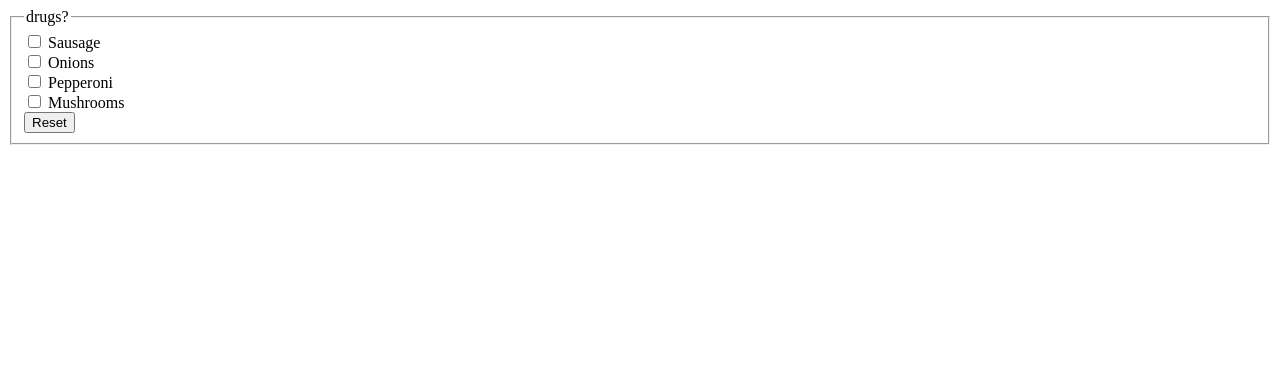
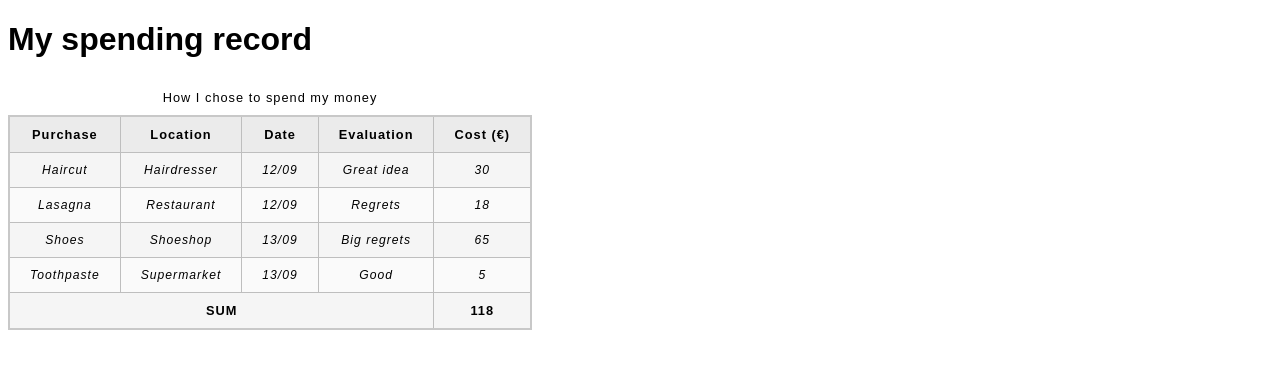
Before and after one commit to pearsettings44/learningwebdev, a plain HTML site: page intermediate_html_css/index.html in a window 1280 px wide. Drawn offline with Linux system fonts and the light colour scheme.

```diff
--- a/intermediate_html_css/index.html
+++ b/intermediate_html_css/index.html
@@ -1,34 +1,107 @@
 <!DOCTYPE html>
-<html lang="en">
+<html>
   <head>
-    <meta charset="UTF-8" />
-    <meta http-equiv="X-UA-Compatible" content="IE=edge" />
-    <meta name="viewport" content="width=device-width, initial-scale=1.0" />
-    <title>Document</title>
-    <script src="./script.js" defer></script>
+    <meta charset="utf-8" />
+    <title>My spending record</title>
+    <style>
+      html {
+        font-family: sans-serif;
+      }
+
+      table {
+        border-collapse: collapse;
+        border: 2px solid rgb(200, 200, 200);
+        letter-spacing: 1px;
+        font-size: 0.8rem;
+      }
+
+      td,
+      th {
+        border: 1px solid rgb(190, 190, 190);
+        padding: 10px 20px;
+      }
+
+      th {
+        background-color: rgb(235, 235, 235);
+      }
+
+      td {
+        text-align: center;
+      }
+
+      tr:nth-child(even) td {
+        background-color: rgb(250, 250, 250);
+      }
+
+      tr:nth-child(odd) td {
+        background-color: rgb(245, 245, 245);
+      }
+
+      caption {
+        padding: 10px;
+      }
+      tbody {
+        font-size: 95%;
+        font-style: italic;
+      }
+
+      tfoot {
+        font-weight: bold;
+      }
+    </style>
   </head>
   <body>
-    <fieldset>
-        <legend>drugs?</legend>
-        <div>
-          <input type="checkbox" id="sausage" name="topping" value="sausage" />
-          <label for="sausage">Sausage</label>
-        </div>
-        <div>
-          <input type="checkbox" id="onions" name="topping" value="onions" />
-          <label for="onions">Onions</label>
-        </div>
-        <div>
-          <input type="checkbox" id="pepperoni" name="topping" value="pepperoni" />
-          <label for="pepperoni">Pepperoni</label>
-        </div>
-        <div>
-          <input type="checkbox" id="mushrooms" name="topping" value="mushrooms" />
-          <label for="mushrooms">Mushrooms</label>
-        </div>
-        <button type="reset">Reset</button>
-    </fieldset>
+    <h1>My spending record</h1>
 
-    <h1 class="greeting"></h1>
+    <table>
+      <caption>
+        How I chose to spend my money
+      </caption>
+      <thead>
+        <tr>
+          <th>Purchase</th>
+          <th>Location</th>
+          <th>Date</th>
+          <th>Evaluation</th>
+          <th>Cost (€)</th>
+        </tr>
+      </thead>
+      <tfoot>
+        <tr>
+          <td colspan="4">SUM</td>
+          <td>118</td>
+        </tr>
+      </tfoot>
+      <tbody>
+        <tr>
+          <td>Haircut</td>
+          <td>Hairdresser</td>
+          <td>12/09</td>
+          <td>Great idea</td>
+          <td>30</td>
+        </tr>
+        <tr>
+          <td>Lasagna</td>
+          <td>Restaurant</td>
+          <td>12/09</td>
+          <td>Regrets</td>
+          <td>18</td>
+        </tr>
+        <tr>
+          <td>Shoes</td>
+          <td>Shoeshop</td>
+          <td>13/09</td>
+          <td>Big regrets</td>
+          <td>65</td>
+        </tr>
+        <tr>
+          <td>Toothpaste</td>
+          <td>Supermarket</td>
+          <td>13/09</td>
+          <td>Good</td>
+          <td>5</td>
+        </tr>
+      </tbody>
+    </table>
   </body>
 </html>
```
